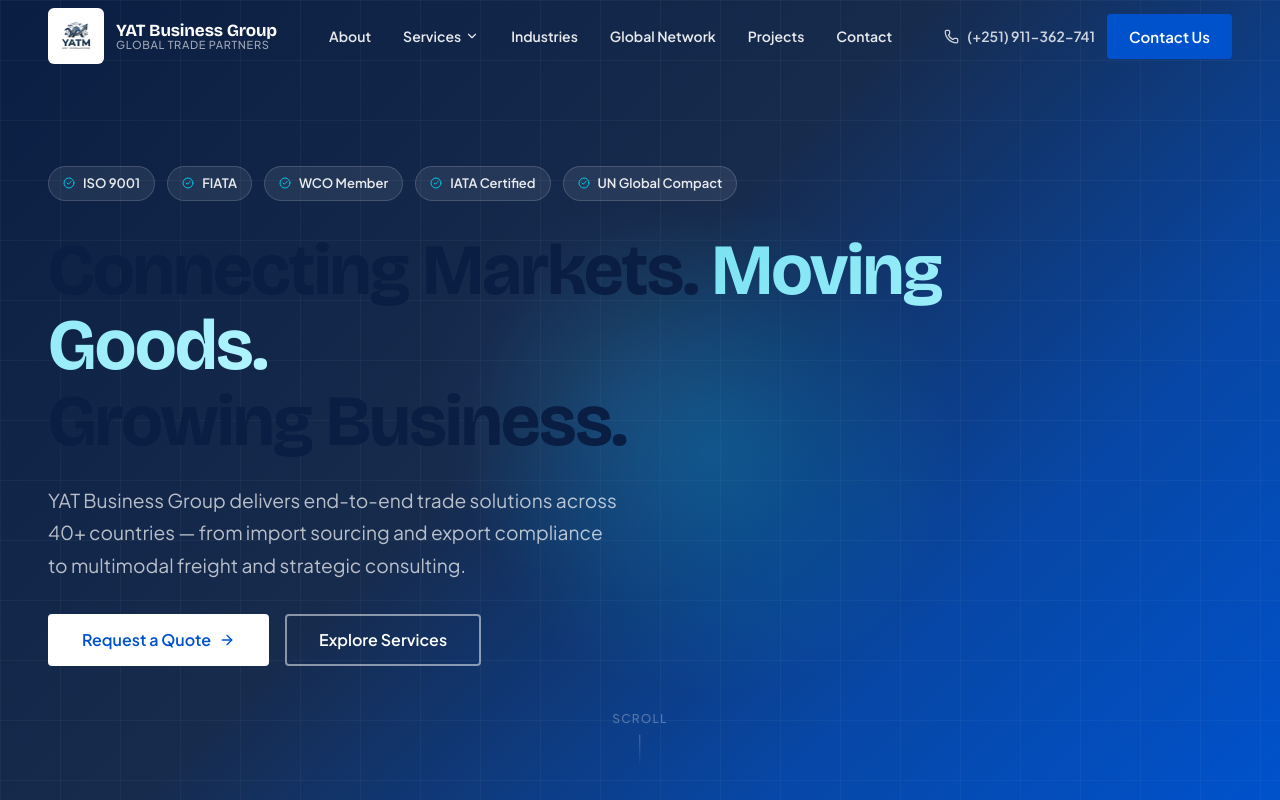
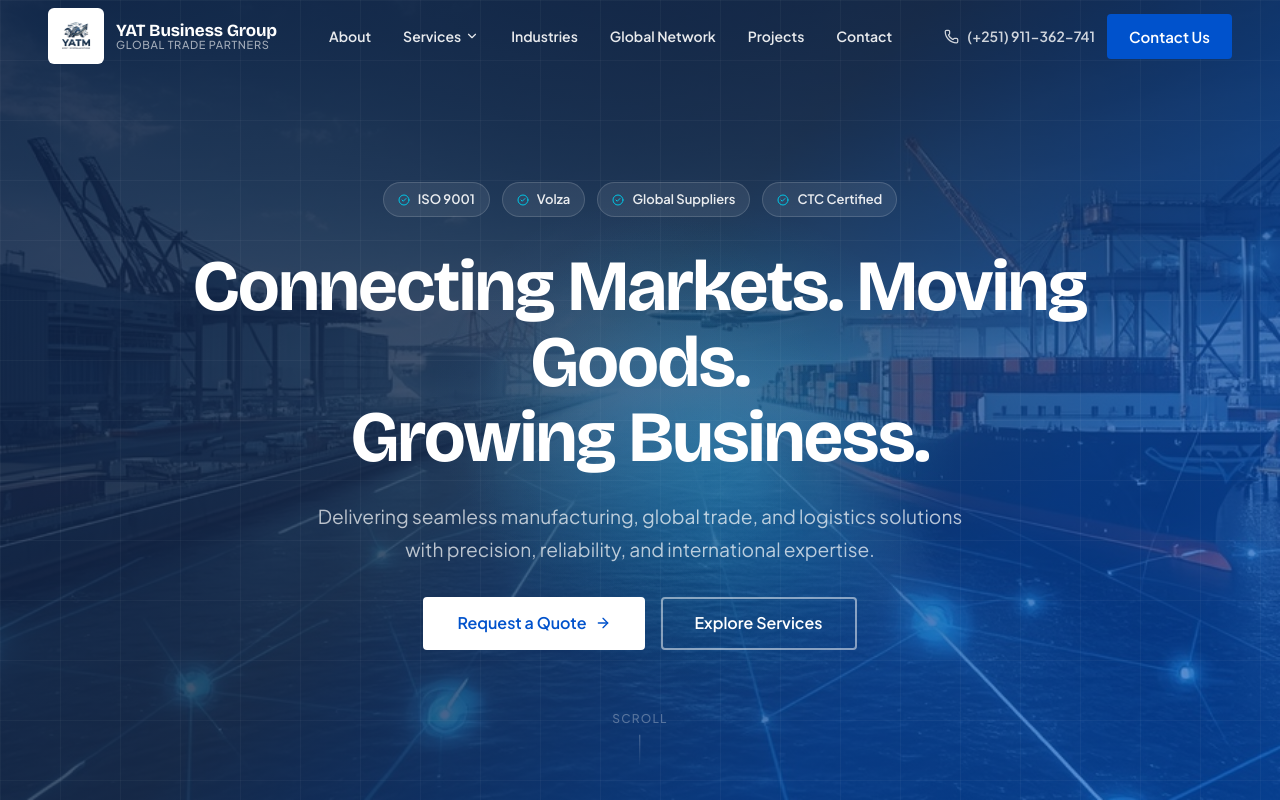
Before and after one commit to Bisrategebriel/yatm, a Next.js app: page / in a window 1280 px wide. Shown: the top 800 px of the page. Built offline with nearby package versions, Linux system fonts and the light colour scheme.

Commit message:
feat: add background image on hero section

```diff
--- a/app/globals.css
+++ b/app/globals.css
@@ -7,7 +7,11 @@
 }
 
 /* ── Base resets ── */
-*, *::before, *::after { box-sizing: border-box; }
+*,
+*::before,
+*::after {
+  box-sizing: border-box;
+}
 
 html {
   scroll-behavior: smooth;
@@ -23,7 +27,12 @@
   line-height: 1.6;
 }
 
-h1, h2, h3, h4, h5, h6 {
+h1,
+h2,
+h3,
+h4,
+h5,
+h6 {
   font-family: var(--font-bricolage), system-ui, sans-serif;
   font-weight: 700;
   line-height: 1.15;
@@ -36,12 +45,28 @@
   border-radius: 3px;
 }
 
-::-webkit-scrollbar { width: 6px; height: 6px; }
-::-webkit-scrollbar-track { background: #F4F5F7; }
-::-webkit-scrollbar-thumb { background: #C1C7D0; border-radius: 3px; }
-::-webkit-scrollbar-thumb:hover { background: #8993A4; }
+::-webkit-scrollbar {
+  width: 6px;
+  height: 6px;
+}
 
-::selection { background: #B3D4FF; color: #091E42; }
+::-webkit-scrollbar-track {
+  background: #F4F5F7;
+}
+
+::-webkit-scrollbar-thumb {
+  background: #C1C7D0;
+  border-radius: 3px;
+}
+
+::-webkit-scrollbar-thumb:hover {
+  background: #8993A4;
+}
+
+::selection {
+  background: #B3D4FF;
+  color: #091E42;
+}
 
 /* ── Layout utilities ── */
 .container-site {
@@ -107,11 +132,12 @@
   color: #FFFFFF;
   border-color: #0052CC;
 }
+
 .btn-primary:hover {
   background: #0747A6;
   border-color: #0747A6;
   transform: translateY(-1px);
-  box-shadow: 0 4px 16px rgba(0,82,204,0.35);
+  box-shadow: 0 4px 16px rgba(0, 82, 204, 0.35);
 }
 
 .btn-primary-lg {
@@ -124,6 +150,7 @@
   color: #0052CC;
   border-color: #0052CC;
 }
+
 .btn-secondary:hover {
   background: #DEEBFF;
   transform: translateY(-1px);
@@ -134,19 +161,21 @@
   color: #0052CC;
   border-color: #FFFFFF;
 }
+
 .btn-white:hover {
   background: #DEEBFF;
   transform: translateY(-1px);
-  box-shadow: 0 4px 16px rgba(255,255,255,0.2);
+  box-shadow: 0 4px 16px rgba(255, 255, 255, 0.2);
 }
 
 .btn-ghost-white {
   background: transparent;
   color: #FFFFFF;
-  border-color: rgba(255,255,255,0.5);
+  border-color: rgba(255, 255, 255, 0.5);
 }
+
 .btn-ghost-white:hover {
-  background: rgba(255,255,255,0.1);
+  background: rgba(255, 255, 255, 0.1);
   border-color: #FFFFFF;
 }
 
@@ -155,11 +184,12 @@
   background: #FFFFFF;
   border: 1px solid #DFE1E6;
   border-radius: 8px;
-  box-shadow: 0px 1px 1px rgba(9,30,66,0.25), 0px 0px 0px 1px rgba(9,30,66,0.08);
+  box-shadow: 0px 1px 1px rgba(9, 30, 66, 0.25), 0px 0px 0px 1px rgba(9, 30, 66, 0.08);
   transition: all 0.22s ease;
 }
+
 .card:hover {
-  box-shadow: 0px 8px 24px rgba(0,82,204,0.14), 0px 0px 1px rgba(9,30,66,0.2);
+  box-shadow: 0px 8px 24px rgba(0, 82, 204, 0.14), 0px 0px 1px rgba(9, 30, 66, 0.2);
   transform: translateY(-2px);
   border-color: #B3D4FF;
 }
@@ -181,7 +211,7 @@
 
 .section-label-light {
   color: #4C9AFF;
-  background: rgba(76,154,255,0.12);
+  background: rgba(76, 154, 255, 0.12);
 }
 
 /* ── Service card ── */
@@ -193,15 +223,17 @@
   border-radius: 8px;
   padding: 2rem;
   transition: all 0.22s ease;
-  box-shadow: 0px 1px 2px rgba(9,30,66,0.15);
+  box-shadow: 0px 1px 2px rgba(9, 30, 66, 0.15);
   text-decoration: none;
   color: inherit;
 }
+
 .service-card:hover {
-  box-shadow: 0px 12px 32px rgba(0,82,204,0.16);
+  box-shadow: 0px 12px 32px rgba(0, 82, 204, 0.16);
   border-color: #4C9AFF;
   transform: translateY(-3px);
 }
+
 .service-card-icon {
   width: 52px;
   height: 52px;
@@ -215,6 +247,7 @@
   flex-shrink: 0;
   transition: all 0.22s ease;
 }
+
 .service-card:hover .service-card-icon {
   background: #0052CC;
   color: #FFFFFF;
@@ -235,15 +268,27 @@
   text-decoration: none;
   color: #172B4D;
 }
+
 .industry-tile:hover {
   background: #0052CC;
   border-color: #0052CC;
   transform: translateY(-3px);
-  box-shadow: 0 8px 24px rgba(0,82,204,0.3);
+  box-shadow: 0 8px 24px rgba(0, 82, 204, 0.3);
 }
-.industry-tile:hover .industry-icon { color: #FFFFFF; }
-.industry-tile:hover .industry-label { color: #FFFFFF; }
-.industry-icon { color: #0052CC; transition: color 0.22s ease; }
+
+.industry-tile:hover .industry-icon {
+  color: #FFFFFF;
+}
+
+.industry-tile:hover .industry-label {
+  color: #FFFFFF;
+}
+
+.industry-icon {
+  color: #0052CC;
+  transition: color 0.22s ease;
+}
+
 .industry-label {
   font-weight: 600;
   font-size: 0.875rem;
@@ -258,13 +303,15 @@
   border-radius: 8px;
   padding: 2rem;
   position: relative;
-  box-shadow: 0px 3px 8px rgba(9,30,66,0.1);
+  box-shadow: 0px 3px 8px rgba(9, 30, 66, 0.1);
   transition: all 0.22s ease;
 }
+
 .testimonial-card:hover {
-  box-shadow: 0px 8px 24px rgba(0,82,204,0.12);
+  box-shadow: 0px 8px 24px rgba(0, 82, 204, 0.12);
   transform: translateY(-2px);
 }
+
 .testimonial-card::before {
   content: "\201C";
   position: absolute;
@@ -286,7 +333,10 @@
   letter-spacing: -0.02em;
   color: #FFFFFF;
 }
-.stat-suffix { color: #00C7E6; }
+
+.stat-suffix {
+  color: #00C7E6;
+}
 
 /* ── Form inputs ── */
 .input-ads {
@@ -302,13 +352,21 @@
   outline: none;
   line-height: 1.5;
 }
-.input-ads:hover { border-color: #B3BAC5; background: #FFFFFF; }
+
+.input-ads:hover {
+  border-color: #B3BAC5;
+  background: #FFFFFF;
+}
+
 .input-ads:focus {
   border-color: #0052CC;
   background: #FFFFFF;
-  box-shadow: 0 0 0 2px rgba(0,82,204,0.15);
+  box-shadow: 0 0 0 2px rgba(0, 82, 204, 0.15);
 }
-.input-ads::placeholder { color: #97A0AF; }
+
+.input-ads::placeholder {
+  color: #97A0AF;
+}
 
 .label-ads {
   display: block;
@@ -326,13 +384,14 @@
   position: relative;
   overflow: hidden;
 }
+
 .page-hero::after {
   content: "";
   position: absolute;
   inset: 0;
   background-image:
-    linear-gradient(rgba(255,255,255,0.04) 1px, transparent 1px),
-    linear-gradient(90deg, rgba(255,255,255,0.04) 1px, transparent 1px);
+    linear-gradient(rgba(255, 255, 255, 0.04) 1px, transparent 1px),
+    linear-gradient(90deg, rgba(255, 255, 255, 0.04) 1px, transparent 1px);
   background-size: 48px 48px;
   pointer-events: none;
 }
@@ -343,6 +402,7 @@
   padding-left: 3rem;
   padding-bottom: 2.5rem;
 }
+
 .timeline-item::before {
   content: "";
   position: absolute;
@@ -352,7 +412,11 @@
   width: 2px;
   background: linear-gradient(180deg, #0052CC 0%, #DFE1E6 100%);
 }
-.timeline-item:last-child::before { display: none; }
+
+.timeline-item:last-child::before {
+  display: none;
+}
+
 .timeline-dot {
   position: absolute;
   left: 0;
@@ -374,10 +438,12 @@
   border: 1px solid transparent;
   transition: all 0.22s ease;
 }
+
 .diff-item:hover {
   background: #F4F5F7;
   border-color: #DFE1E6;
 }
+
 .diff-icon-wrap {
   width: 48px;
   height: 48px;
@@ -398,6 +464,7 @@
   position: relative;
   overflow: hidden;
 }
+
 .cta-banner::before {
   content: "";
   position: absolute;
@@ -406,9 +473,10 @@
   width: 300px;
   height: 300px;
   border-radius: 50%;
-  background: rgba(0,199,230,0.1);
+  background: rgba(0, 199, 230, 0.1);
   pointer-events: none;
 }
+
 .cta-banner::after {
   content: "";
   position: absolute;
@@ -417,7 +485,7 @@
   width: 240px;
   height: 240px;
   border-radius: 50%;
-  background: rgba(76,154,255,0.08);
+  background: rgba(76, 154, 255, 0.08);
   pointer-events: none;
 }
 
@@ -427,11 +495,21 @@
   align-items: center;
   gap: 0.5rem;
   font-size: 0.875rem;
-  color: rgba(255,255,255,0.6);
+  color: rgba(255, 255, 255, 0.6);
 }
-.breadcrumb a { color: rgba(255,255,255,0.85); text-decoration: none; }
-.breadcrumb a:hover { color: #FFFFFF; }
-.breadcrumb-sep { color: rgba(255,255,255,0.3); }
+
+.breadcrumb a {
+  color: rgba(255, 255, 255, 0.85);
+  text-decoration: none;
+}
+
+.breadcrumb a:hover {
+  color: #FFFFFF;
+}
+
+.breadcrumb-sep {
+  color: rgba(255, 255, 255, 0.3);
+}
 
 /* ── Divider ── */
 .divider {
@@ -445,50 +523,113 @@
   align-items: center;
   gap: 0.5rem;
   padding: 0.375rem 0.875rem;
-  background: rgba(255,255,255,0.08);
-  border: 1px solid rgba(255,255,255,0.15);
+  background: rgba(255, 255, 255, 0.08);
+  border: 1px solid rgba(255, 255, 255, 0.15);
   border-radius: 100px;
   font-size: 0.8125rem;
   font-weight: 600;
-  color: rgba(255,255,255,0.9);
+  color: rgba(255, 255, 255, 0.9);
   white-space: nowrap;
 }
 
 /* ── Animations ── */
 @keyframes fadeUp {
-  from { opacity: 0; transform: translateY(24px); }
-  to { opacity: 1; transform: translateY(0); }
-}
-@keyframes fadeIn {
-  from { opacity: 0; }
-  to { opacity: 1; }
-}
-@keyframes float {
-  0%, 100% { transform: translateY(0px); }
-  50% { transform: translateY(-12px); }
-}
-@keyframes shimmer {
-  0% { background-position: -1000px 0; }
-  100% { background-position: 1000px 0; }
-}
-@keyframes pulse-ring {
-  0% { transform: scale(0.8); opacity: 0.8; }
-  100% { transform: scale(2); opacity: 0; }
+  from {
+    opacity: 0;
+    transform: translateY(24px);
+  }
+
+  to {
+    opacity: 1;
+    transform: translateY(0);
+  }
 }
 
-.animate-fade-up { animation: fadeUp 0.6s ease forwards; }
-.animate-fade-up-delay-1 { animation: fadeUp 0.6s 0.1s ease forwards; opacity: 0; }
-.animate-fade-up-delay-2 { animation: fadeUp 0.6s 0.2s ease forwards; opacity: 0; }
-.animate-fade-up-delay-3 { animation: fadeUp 0.6s 0.3s ease forwards; opacity: 0; }
-.animate-fade-up-delay-4 { animation: fadeUp 0.6s 0.4s ease forwards; opacity: 0; }
-.animate-float { animation: float 6s ease-in-out infinite; }
+@keyframes fadeIn {
+  from {
+    opacity: 0;
+  }
+
+  to {
+    opacity: 1;
+  }
+}
+
+@keyframes float {
+
+  0%,
+  100% {
+    transform: translateY(0px);
+  }
+
+  50% {
+    transform: translateY(-12px);
+  }
+}
+
+@keyframes shimmer {
+  0% {
+    background-position: -1000px 0;
+  }
+
+  100% {
+    background-position: 1000px 0;
+  }
+}
+
+@keyframes pulse-ring {
+  0% {
+    transform: scale(0.8);
+    opacity: 0.8;
+  }
+
+  100% {
+    transform: scale(2);
+    opacity: 0;
+  }
+}
+
+.animate-fade-up {
+  animation: fadeUp 0.6s ease forwards;
+}
+
+.animate-fade-up-delay-1 {
+  animation: fadeUp 0.6s 0.1s ease forwards;
+  opacity: 0;
+}
+
+.animate-fade-up-delay-2 {
+  animation: fadeUp 0.6s 0.2s ease forwards;
+  opacity: 0;
+}
+
+.animate-fade-up-delay-3 {
+  animation: fadeUp 0.6s 0.3s ease forwards;
+  opacity: 0;
+}
+
+.animate-fade-up-delay-4 {
+  animation: fadeUp 0.6s 0.4s ease forwards;
+  opacity: 0;
+}
+
+.animate-float {
+  animation: float 6s ease-in-out infinite;
+}
 
 /* ── Print ── */
-@media print { .no-print { display: none !important; } }
+@media print {
+  .no-print {
+    display: none !important;
+  }
+}
 
 /* ── Reduced motion ── */
 @media (prefers-reduced-motion: reduce) {
-  *, *::before, *::after {
+
+  *,
+  *::before,
+  *::after {
     animation-duration: 0.01ms !important;
     transition-duration: 0.01ms !important;
   }
--- a/app/page.tsx
+++ b/app/page.tsx
@@ -1,4 +1,5 @@
 import type { Metadata } from "next";
+
 import Link from "next/link";
 import {
   Package, ArrowLeftRight, Truck, ShieldCheck, BarChart3,
@@ -10,7 +11,7 @@
 export const metadata: Metadata = {
   title: "YAT - Global Trade & Logistics Solutions",
   description:
-    "YAT Business Group connects businesses to global markets with expert import, export, freight, compliance, and consulting services across 40+ countries.",
+    "Delivering seamless manufacturing, global trade, and logistics solutions with precision, reliability, and international expertise.",
   alternates: { canonical: "https://www.yatbusinessgroup.com" },
 };
 
@@ -128,19 +129,29 @@
   { href: "/industries#construction", icon: Building2, label: "Construction" },
 ];
 
-const partners = ["ISO 9001", "FIATA", "WCO Member", "IATA Certified", "UN Global Compact"];
+const partners = ["ISO 9001", "Volza", "Global Suppliers", "CTC Certified"];
 
 export default function HomePage() {
   return (
     <>
       {/* ── Hero ── */}
       <section
-        className="relative min-h-[100svh] flex items-center overflow-hidden"
+        className="relative min-h-[100svh] flex items-center overflow-hidden bg-size-[500%] md:bg-size-[150%]"
         style={{
-          background: "linear-gradient(135deg, #091E42 0%, #172B4D 45%, #0747A6 75%, #0052CC 100%)",
+          backgroundColor: "#091E42",
+          backgroundImage: "url('/images/bg-landing.jpg')",
+          backgroundPosition: "center",
+          backgroundRepeat: "no-repeat",
         }}
         aria-label="Hero section"
       >
+        {/* Gradient overlay — preserves brand palette and ensures text legibility */}
+        <div
+          className="absolute inset-0 pointer-events-none"
+          style={{
+            background: "linear-gradient(135deg, rgba(9,30,66,0.88) 0%, rgba(23,43,77,0.80) 45%, rgba(7,71,166,0.70) 75%, rgba(0,82,204,0.60) 100%)",
+          }}
+        />
         {/* Grid overlay */}
         <div
           className="absolute inset-0 pointer-events-none"
@@ -154,9 +165,9 @@
         <div className="absolute bottom-1/4 left-1/3 w-[400px] h-[400px] rounded-full opacity-10 pointer-events-none" style={{ background: "radial-gradient(circle, #4C9AFF 0%, transparent 70%)" }} />
 
         <div className="container-site relative z-10 pt-28 pb-20">
-          <div className="max-w-4xl">
+          <div className="max-w-4xl mx-auto hero-content text-center">
             {/* Trust badge row */}
-            <div className="flex flex-wrap gap-3 mb-8 animate-fade-up">
+            <div className="flex flex-wrap justify-center gap-3 mb-8 animate-fade-up">
               {partners.map((p) => (
                 <span key={p} className="trust-badge">
                   <CheckCircle2 size={12} className="text-[#00C7E6]" />
@@ -165,19 +176,19 @@
               ))}
             </div>
 
-            <h1 className="font-display font-extrabold text-white mb-6 animate-fade-up-delay-1"
+            <h1 className="font-display font-extrabold !text-white mb-6 animate-fade-up-delay-1"
               style={{ fontSize: "clamp(2.5rem, 6vw, 4.5rem)", lineHeight: "1.05", letterSpacing: "-0.02em" }}
             >
               Connecting Markets.{" "}
-              <span className="gradient-text-light">Moving Goods.</span>
+              <span>Moving Goods.</span>
               <br />Growing Business.
             </h1>
 
-            <p className="text-white/70 mb-8 max-w-xl animate-fade-up-delay-2" style={{ fontSize: "clamp(1rem, 2vw, 1.2rem)", lineHeight: "1.7" }}>
-              YAT Business Group delivers end-to-end trade solutions across 40+ countries — from import sourcing and export compliance to multimodal freight and strategic consulting.
+            <p className="text-white/70 mb-8 max-w-2xl mx-auto animate-fade-up-delay-2" style={{ fontSize: "clamp(1rem, 2vw, 1.2rem)", lineHeight: "1.7" }}>
+              Delivering seamless manufacturing, global trade, and logistics solutions with precision, reliability, and international expertise.
             </p>
 
-            <div className="flex flex-wrap gap-4 animate-fade-up-delay-3">
+            <div className="flex flex-wrap justify-center gap-4 animate-fade-up-delay-3">
               <Link href="/contact" className="btn btn-white btn-primary-lg text-base">
                 Request a Quote
                 <ArrowRight size={16} />
```
Also changed, not shown: public/images/bg-landing.jpg (added).
